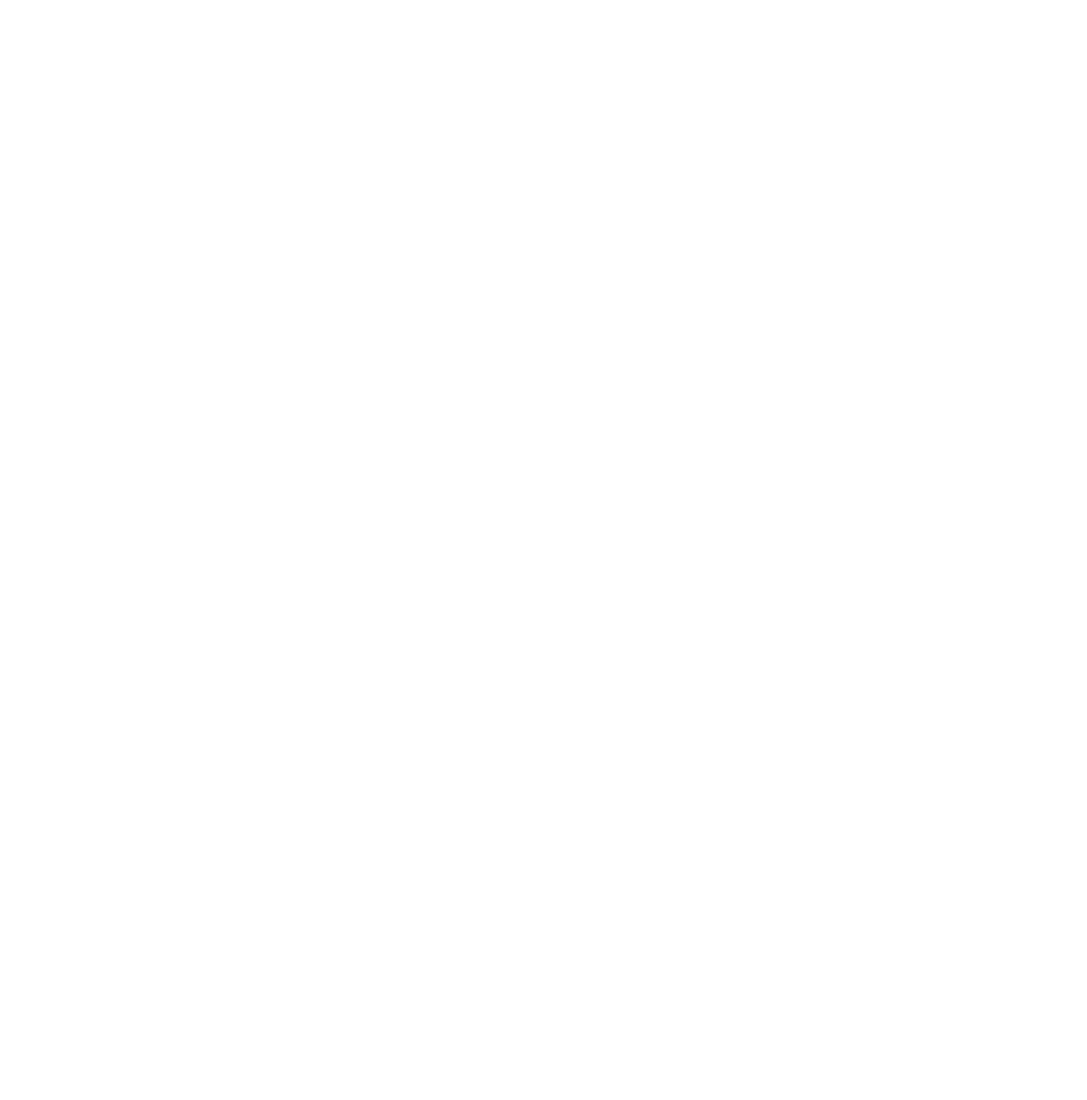
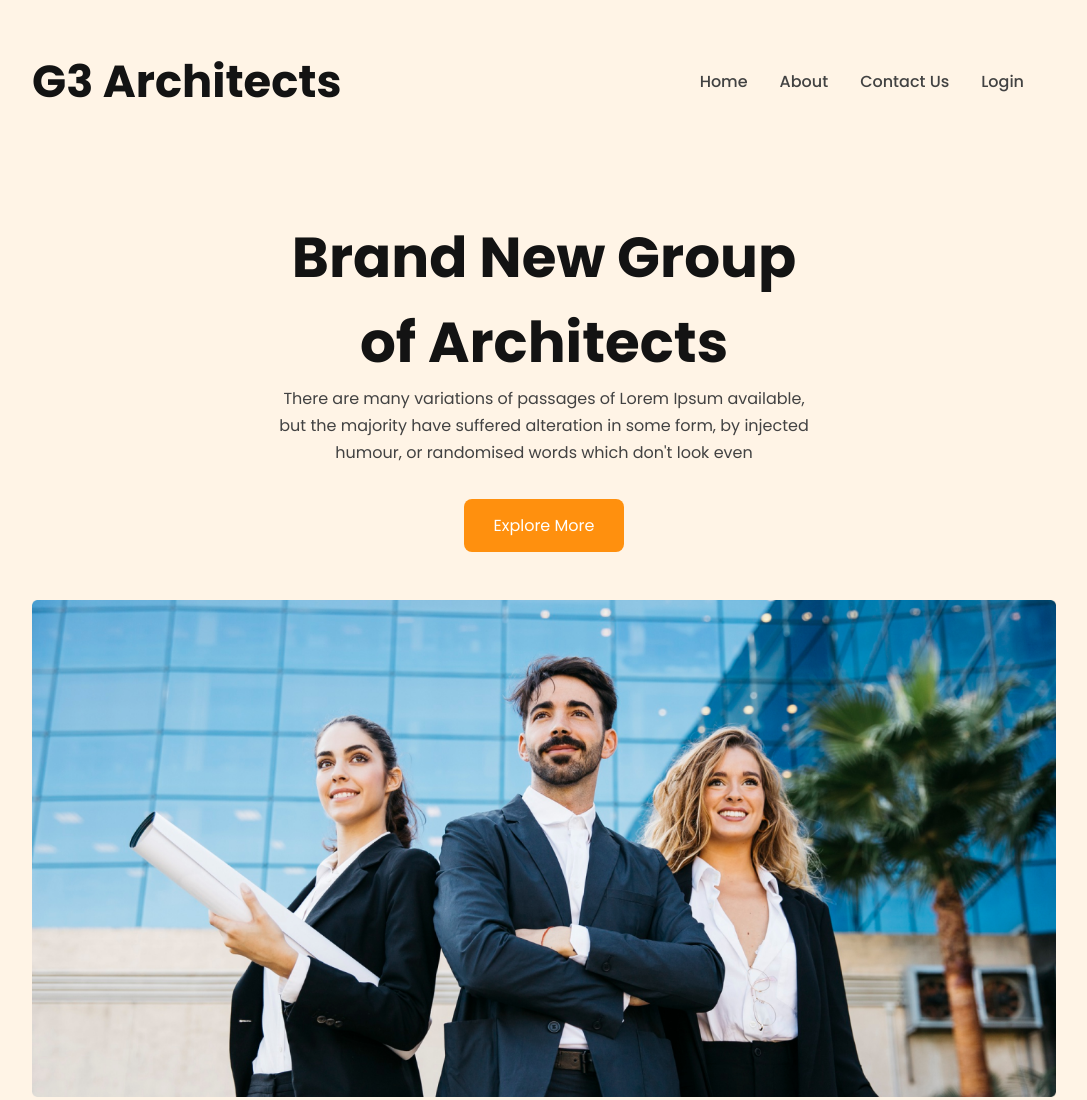
Before and after one commit to SanimSRk/Architects-project, a plain HTML site: page index.html in a window 1280 px wide. Shown: the whole page, without its empty margins (96-1183 px from the left). Before the commit the page ends 800 px from the top, so only its background shows below. Drawn offline with Linux system fonts and the light colour scheme.

Commit message:
hedear section complet

```diff
--- a/index.html
+++ b/index.html
@@ -4,9 +4,47 @@
 <head>
   <meta charset="UTF-8">
   <meta name="viewport" content="width=device-width, initial-scale=1.0">
-  <title>Architects_project</title>
+  <title>G3_Architects</title>
   <link rel="stylesheet" href="styel.css">
+  <link rel="preconnect" href="https://fonts.googleapis.com">
+  <link rel="preconnect" href="https://fonts.gstatic.com" crossorigin>
+  <link href="https://fonts.googleapis.com/css2?family=Poppins:wght@300;400;500;600;700&display=swap" rel="stylesheet">
 </head>
+<header>
+  <div class="content">
+    <nav>
+
+      <h2 class="nav_titel">G3 Architects</h2>
+      <ul>
+
+        <li>Home</li>
+        <li>About</li>
+        <li>Contact Us</li>
+        <li> Login</li>
+      </ul>
+    </nav>
+    <div class="header_section">
+      <div class="header_titel">
+        <h2 class="header_titel_tex">Brand New
+          Group of Architects</h2>
+        <p class="header_decoption">There are many variations of passages of Lorem Ipsum available, but the majority
+          have
+          suffered alteration in some form,
+          by injected humour, or randomised words which don't look even</p>
+        <button class="btn">Explore More</button>
+      </div>
+      <div class="header_img_areya">
+        <img src="image/images/banner.png" alt="">
+      </div>
+    </div>
+  </div>
+</header>
+<main>
+
+</main>
+<footer>
+
+</footer>
 
 <body>
 
--- a/styel.css
+++ b/styel.css
@@ -0,0 +1,103 @@
+* {
+  margin: 0;
+  padding: 0;
+  box-sizing: border-box;
+  list-style: none;
+  text-decoration: none;
+  font-family: 'Poppins', sans-serif;
+}
+
+.content {
+  width: 80%;
+  margin: 0 auto;
+}
+.btn {
+  color: white;
+  border-radius: 8px;
+  background: #ff900e;
+  padding: 14px 30px;
+  font-size: 1rem;
+  font-weight: 400;
+  border: none;
+}
+
+/*header areya styel*/
+header {
+  background: rgba(255, 144, 14, 0.1);
+}
+nav {
+  padding-top: 3rem;
+  display: flex;
+  align-items: center;
+  justify-content: space-between;
+}
+.nav_titel {
+  font-size: 2.8rem;
+  font-weight: 700;
+  color: #131313;
+}
+nav ul {
+  display: flex;
+}
+nav ul li {
+  color: #424242;
+  font-size: 1rem;
+  margin-right: 2rem;
+  font-weight: 500;
+}
+
+.header_section {
+  margin-top: 100px;
+}
+.header_titel {
+  width: 52%;
+  margin: 0 auto;
+  text-align: center;
+}
+.header_titel_tex {
+  font-size: 3.52rem;
+  font-weight: 700;
+  color: #131313;
+}
+
+.header_decoption {
+  font-size: 1rem;
+  font-weight: 400;
+  color: #424242;
+  line-height: 1.7rem;
+  margin-bottom: 2rem;
+}
+.header_img_areya {
+  margin-top: 3rem;
+}
+.header_img_areya img {
+  width: 100%;
+  max-width: 100%;
+  object-fit: cover;
+}
+
+/* resposive styel */
+
+@media screen and (max-width: 576px) {
+  .header_titel {
+    width: 100%;
+  }
+  nav {
+    flex-direction: column;
+  }
+  ul {
+    margin-top: 2rem;
+  }
+}
+
+@media screen and (min-width: 577px) and (max-width: 960px) {
+  .header_titel {
+    width: 100%;
+  }
+  nav {
+    flex-direction: column;
+  }
+  ul {
+    margin-top: 2rem;
+  }
+}
```
Also changed, not shown: image/images/architect.png (added), image/images/banner.png (added), image/images/icons/customers.png (added), image/images/icons/email.png (added), image/images/icons/projects.png (added), image/images/icons/ribon.png (added), image/images/sponsors/amazon.png (added), image/images/sponsors/figma.png (added), image/images/sponsors/google.png (added), image/images/sponsors/spotify.png (added), image/images/sponsors/telerama.png (added), image/images/team1.png (added), image/images/team2.png (added), image/images/team3.png (added), 1 more files.
